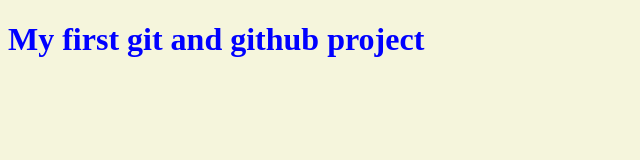
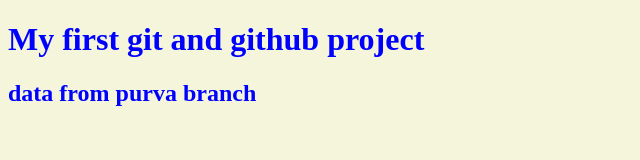
Before and after one commit to purva1908/myproject, a plain HTML site: page index.html in a window 1280 px wide. Shown: the whole page, without its empty margins (0-640 px from the left). Drawn offline with Linux system fonts and the light colour scheme.

Commit message:
Update index.html
update purva branch remotely

```diff
--- a/index.html
+++ b/index.html
@@ -14,5 +14,6 @@
     </head>
     <body>
       <h1>My first git and github project</h1>
+        <h2>data from purva branch </h2>
     </body>
 </html>
```
